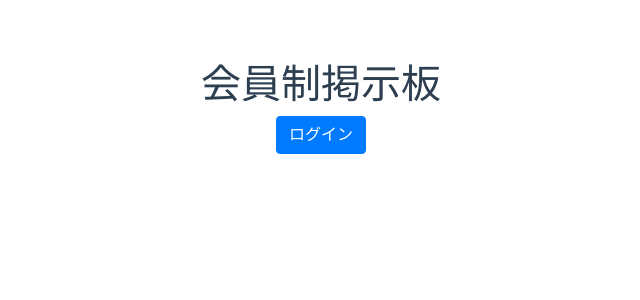
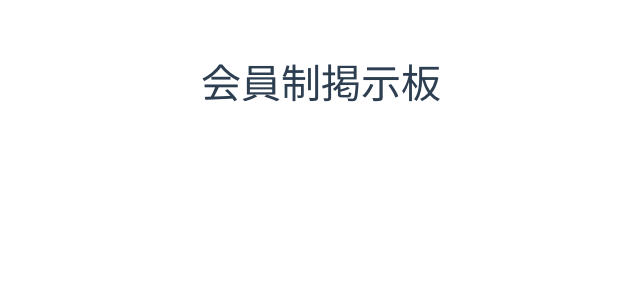
Before and after one commit to YanaPIIDXer/SimpleBBS, a Vue app in the folder frontend/src/: page / in a window 1280 px wide. Shown: the top 300 px of the page, without its empty margins (319-959 px from the left). Built offline with nearby package versions, Linux system fonts and the light colour scheme.

Commit message:
テスト用の諸々を撤去

```diff
--- a/frontend/src/src/components/Top.vue
+++ b/frontend/src/src/components/Top.vue
@@ -1,28 +1,11 @@
 <template>
   <div>
     <h1>会員制掲示板</h1>
-    <div v-if="!isLogIn()">
-      <button class="btn btn-primary" v-on:click="logIn()">ログイン</button>
-    </div>
-    <div v-else>
-      <button class="btn btn-secondary" v-on:click="logOut()">ログアウト</button>
-    </div>
   </div>
 </template>
 
 <script>
 export default {
-  methods: {
-    isLogIn() {
-      return this.$store.getters.isLogIn;
-    },
-    logIn() {
-      this.$store.commit("logIn", {});
-    },
-    logOut() {
-      this.$store.dispatch("logOut");
-    }
-  }
 }
 </script>
 
```
